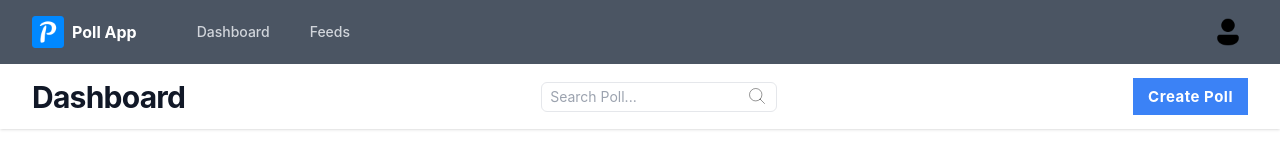
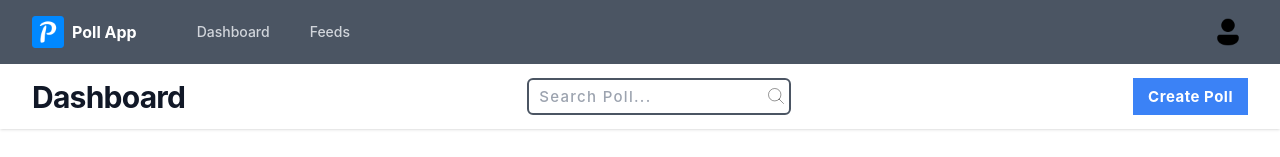
Before and after one commit to Ray541/polling-application, a React (Vite) app: page /Dashboard in a window 1280 px wide. Shown: the top 157 px of the page. Built offline with nearby package versions, Linux system fonts and the light colour scheme; no server answers; the database is empty; sample sign-in values are in the browser's storage.

Commit message:
fix: dashboard, feeds-page fix

```diff
--- a/src/pages/Dashboard/Dashboard.style.tsx
+++ b/src/pages/Dashboard/Dashboard.style.tsx
@@ -14,5 +14,15 @@ export const StyledPollList = styled.section`
       width: 100%;
       overflow-x: auto;
     }
-   }
+  }
 `;
+
+export const Searchbar = styled.input`
+  padding: 5px 10px;
+  font-size: 15px;
+  letter-spacing: 1.3px;
+  font-weight: 500;
+  border: 2px solid #4B5563;
+  outline: unset;
+  color: #4B5563;
+`;
--- a/src/pages/Dashboard/index.tsx
+++ b/src/pages/Dashboard/index.tsx
@@ -3,7 +3,7 @@ import Button from '../../components/Button/Button';
 import CreatePoll from '../CreatePoll';
 import PollCard from '../../components/PollCard';
 import { supabase } from '../../supabase/supabaseClient';
-import { StyledPollList } from './Dashboard.style';
+import { StyledPollList, Searchbar } from './Dashboard.style';
 
 interface Poll {
   poll_id: string;
@@ -67,21 +67,21 @@ const Dashboard = () => {
             Dashboard
           </h1>
           <div className="flex" style={{ position: 'relative' }}>
-            <input
-              className="w-full outline-none border py-1 px-2 rounded-md text-sm"
+            <Searchbar
+              className="rounded-md"
               type="text"
               placeholder="Search Poll..."
               value={searchPoll}
               onChange={(e) => setSearchPoll(e.target.value)}
             />
             <svg
-              style={{ position: 'absolute', right: 10 }}
+              style={{ position: 'absolute', top: 2, right: 5, zIndex: 555555, backgroundColor: "white" }}
               xmlns="http://www.w3.org/2000/svg"
               fill="none"
               viewBox="0 0 24 24"
               strokeWidth="0.5"
               stroke="currentColor"
-              className="w-5 h-7"
+              className="w-5 h-8"
             >
               <path
                 strokeLinecap="round"
@@ -101,7 +101,7 @@ const Dashboard = () => {
           )}
         </div>
       </header>
-      <main className="mx-auto max-w-7xl py-6">
+      <main className="mx-auto max-w-5xl py-6">
         <h1 className="w-full text-center text-2xl tracking-tight">
           Polls You Created
         </h1>
--- a/src/pages/Feeds/Feeds.styled.tsx
+++ b/src/pages/Feeds/Feeds.styled.tsx
@@ -14,5 +14,15 @@ export const StyledPollList = styled.section`
       width: 100%;
       overflow-x: auto;
     }
-   }
+  }
 `;
+
+export const Searchbar = styled.input`
+  padding: 5px 10px;
+  font-size: 15px;
+  letter-spacing: 1.3px;
+  font-weight: 500;
+  border: 2px solid #4B5563;
+  outline: unset;
+  color: #4B5563;
+`;
--- a/src/pages/Feeds/index.tsx
+++ b/src/pages/Feeds/index.tsx
@@ -1,5 +1,5 @@
 import React, { useState, useEffect } from 'react';
-import { StyledPollList } from './Feeds.styled';
+import { StyledPollList, Searchbar } from './Feeds.styled';
 import { supabase } from '../../supabase/supabaseClient';
 import PollCard from '../../components/PollCard';
 
@@ -56,15 +56,15 @@ const Feeds = () => {
             Feeds
           </h1>
           <div className="flex" style={{ position: 'relative' }}>
-            <input
-              className="w-full outline-none border py-1 px-2 rounded-md text-sm"
+            <Searchbar
+              className="rounded-md"
               type="text"
               placeholder="Search Poll..."
               value={searchPoll}
               onChange={(e) => setSearchPoll(e.target.value)}
             />
             <svg
-              style={{ position: 'absolute', right: 10 }}
+              style={{ position: 'absolute', top: 2, right: 5, zIndex: 555555, backgroundColor: "white" }}
               xmlns="http://www.w3.org/2000/svg"
               fill="none"
               viewBox="0 0 24 24"
@@ -85,7 +85,7 @@ const Feeds = () => {
         <h1 className="w-full text-center text-2xl tracking-tight">
           Polls Others Created
         </h1>
-        <StyledPollList className="mx-auto max-w-7xl py-6 px-1 sm:px-6 lg:px-8">
+        <StyledPollList className="mx-auto max-w-5xl py-6 px-1 sm:px-6 lg:px-8">
           {filteredPolls.map((poll, index) => (
             <PollCard key={index} data={[poll]} />
           ))}
```
